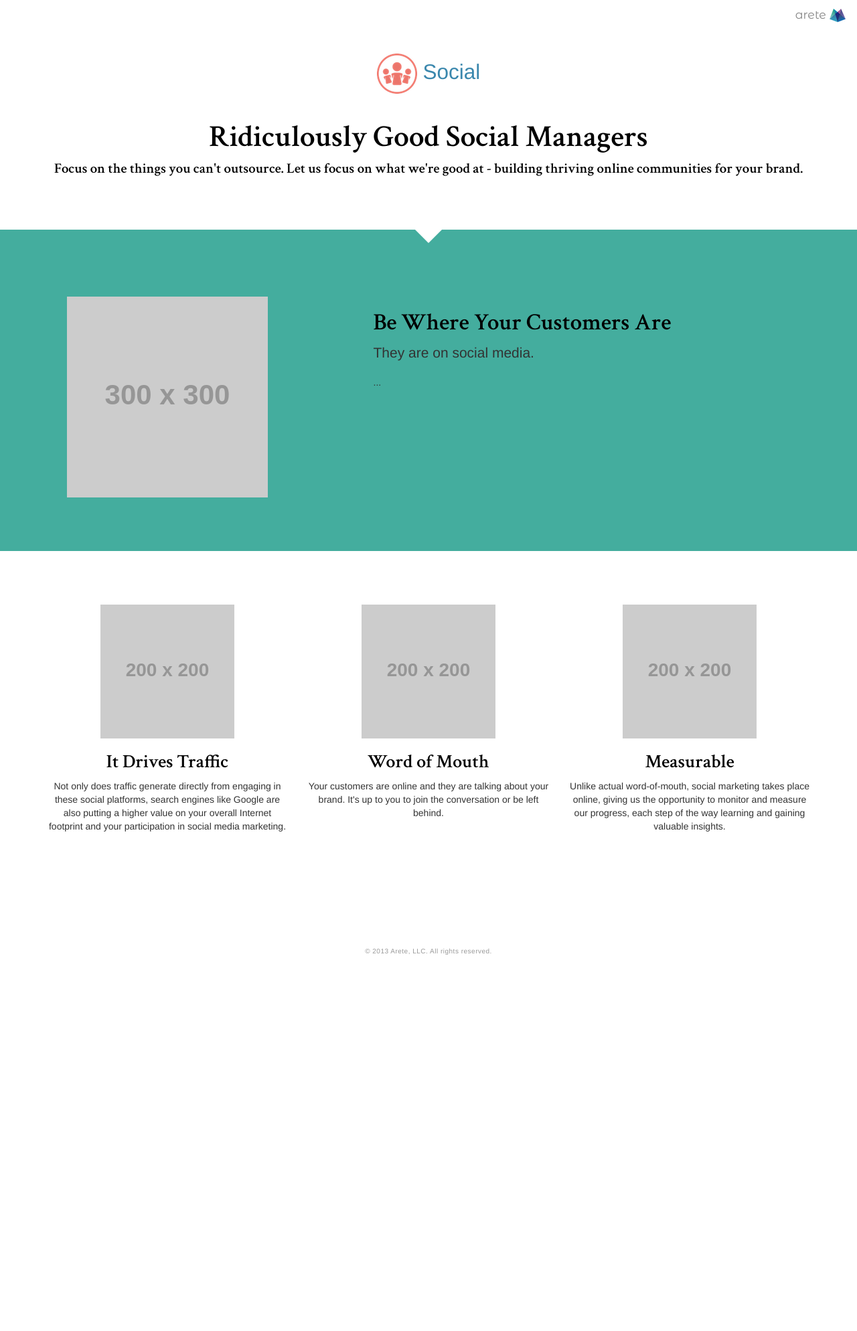
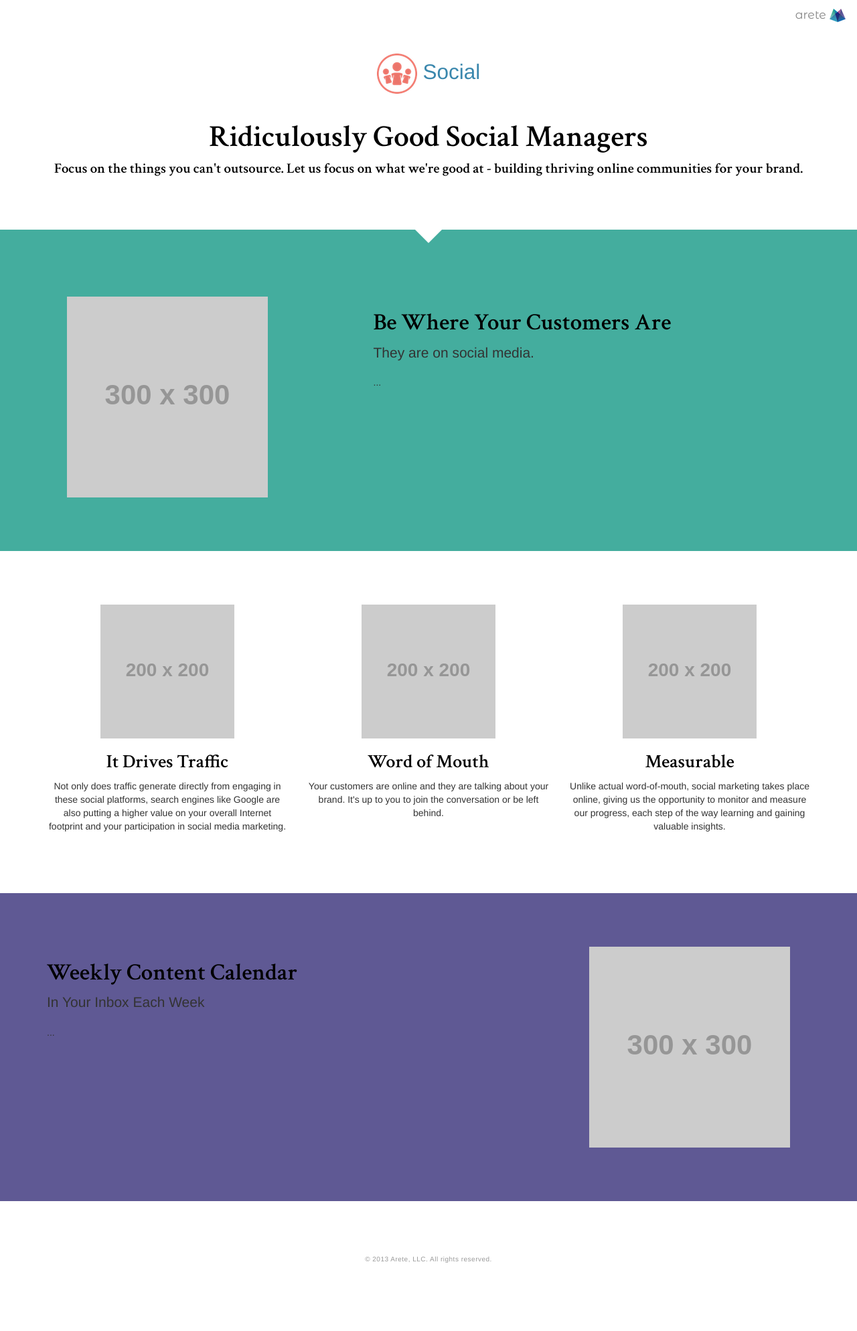
Before and after one commit to sabondano/arete, a Jekyll site: the page built from social.html, in a window 1280 px wide. Shown: the whole page at 67% size. Built offline with Jekyll 4.4.1, drawn with Linux system fonts in a browser that asks for light colours; Markdown is read by kramdown in place of the engine named in the settings; before the commit the page ends 1528 px from its top, so only the background shows below that.

Commit message:
added weekly content calendar section

```diff
--- a/css/jumbotron.css
+++ b/css/jumbotron.css
@@ -148,6 +148,10 @@ footer {
 	background-color: rgba(68, 173, 158, 1.0);
 }
 
+.benefit-section-3-wrapper{
+	background-color: rgba(95, 89, 148, 1.0);
+}
+
 .arrow-down {
   margin-left: auto;
   margin-right: auto;
--- a/social.html
+++ b/social.html
@@ -61,3 +61,19 @@ description: We provide hands-on, in-depth, 24-7 social media management in any
 		</div>
 	</div>
 </div>
+
+<!-- Beneifit Section 3 -->
+<div class="benefit-section-3-wrapper">
+	<div class="container benefit-section">
+		<div class="row">
+			<div class="col-sm-7 text-left">
+				<h2>Weekly Content Calendar</h2>
+				<p class="lead">In Your Inbox Each Week</p>
+				<p>...</p>
+			</div>
+			<div class="col-sm-4 col-sm-offset-1">
+				<img src="http://placehold.it/300x300">
+			</div>
+		</div>
+	</div>
+</div>
```
